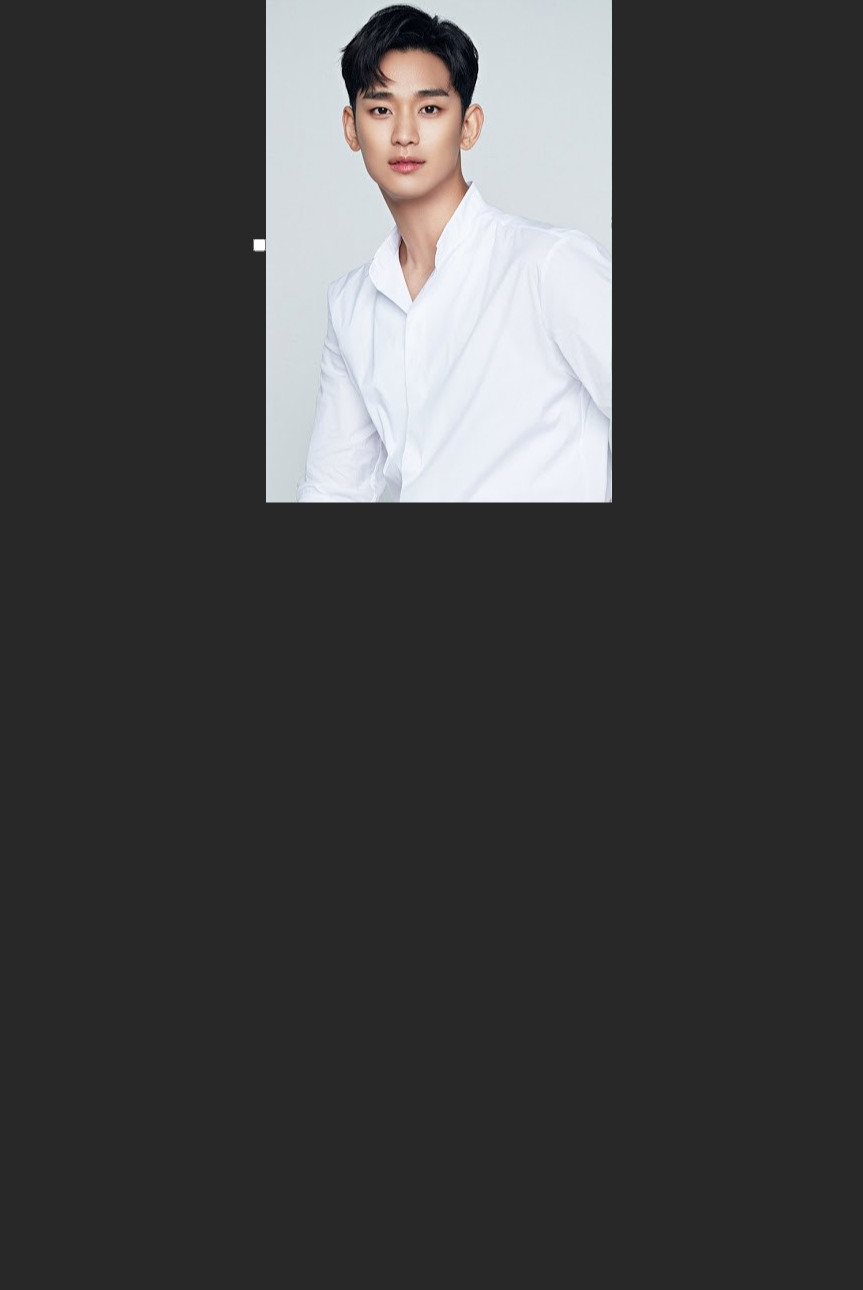
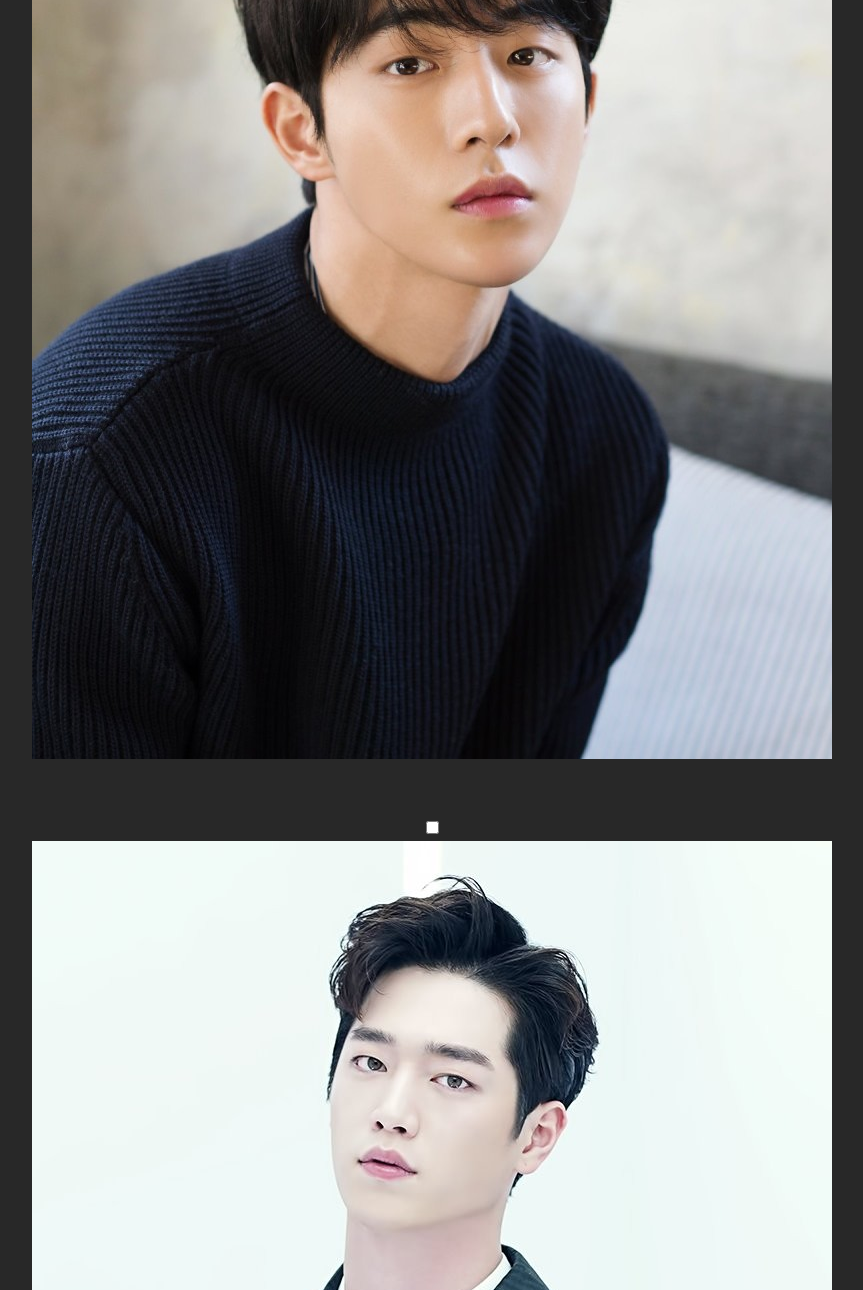
Before and after one commit to BetzabethN/RECO---Ideal-Type-Creator, a plain HTML site: page male_ideal_type.html in a window 1280 px wide. Shown: the part 246-1536 px from the top of the page, without its empty margins (208-1071 px from the left). Before the commit the page ends 804 px from the top, so only its background shows below. Drawn offline with Linux system fonts and the light colour scheme.

Commit message:
more options for male pics

```diff
--- a/male_ideal_type.html
+++ b/male_ideal_type.html
@@ -25,6 +25,11 @@
                             <h1>Choose 3 pictures than you like</h1>
                             <div class="left_options">
                                 <p><input type="checkbox" id="male_pic_1"><label for="male_pic_1"><img src="images\male\male_pic_1.jpg" alt="male pic 1"></label></p>
+                                <p><input type="checkbox" id="male_pic_2"><label for="male_pic_1"><img src="images\male\male_pic_2.jpg" alt="male pic 1"></label></p>
+                            </div>
+                            <div class="right_options">
+                                <p><input type="checkbox" id="male_pic_3"><label for="male_pic_1"><img src="images\male\male_pic_3.jpg" alt="male pic 1"></label></p>
+                                <p><input type="checkbox" id="male_pic_4"><label for="male_pic_1"><img src="images\male\male_pic_4.jpg" alt="male pic 1"></label></p>
                             </div>
                         </form>
                     </dic>
```
Also changed, not shown: images/male/male_pic_2.jpg (added), images/male/male_pic_3.jpg (added), images/male/male_pic_4.jpg (added).
